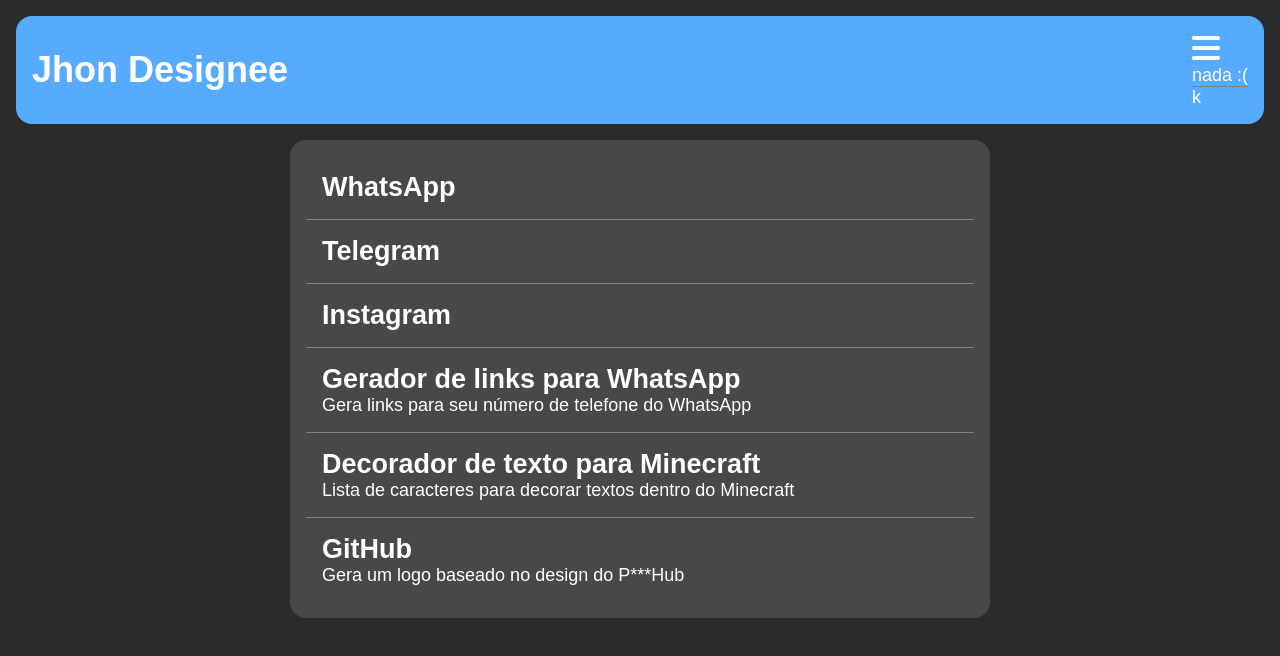
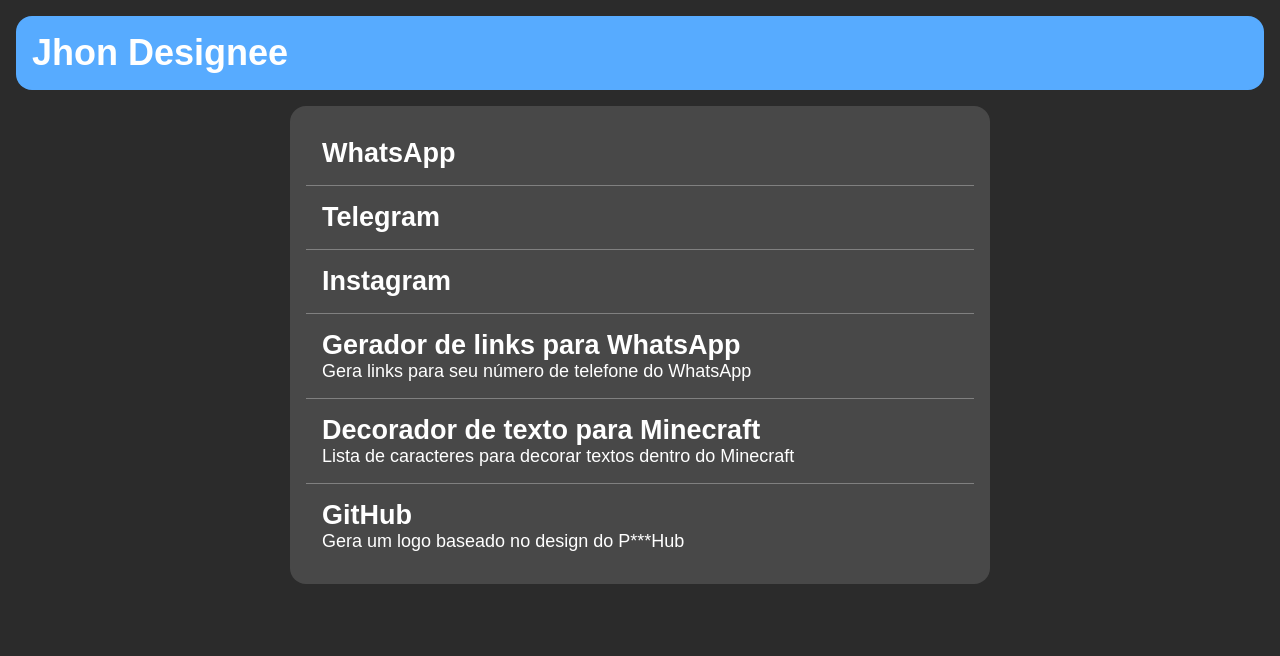
Before and after one commit to JhonDesignee/web, a plain HTML site: page index.html in a window 1280 px wide. Drawn offline with Linux system fonts and the light colour scheme.

Commit message:
Atualização

```diff
--- a/css/first-page.css
+++ b/css/first-page.css
@@ -1,7 +1,7 @@
 header {
   display: flex;
   flex-direction: row;
-  justify-content: space-between;
+  justify-content: flex-start;
   background-color: var(--color-1);
 }
 
--- a/index.html
+++ b/index.html
@@ -28,13 +28,6 @@
 <body>
   <header>
     <h1>Jhon Designee</h1>
-    <span>
-    <i class="fas fa-bars"></i>
-    <ul>
-      <li><p>nada :(</p></li>
-      <li>k</li>
-    </ul>
-    </span>
   </header>
   <main>
     <ul>
```
